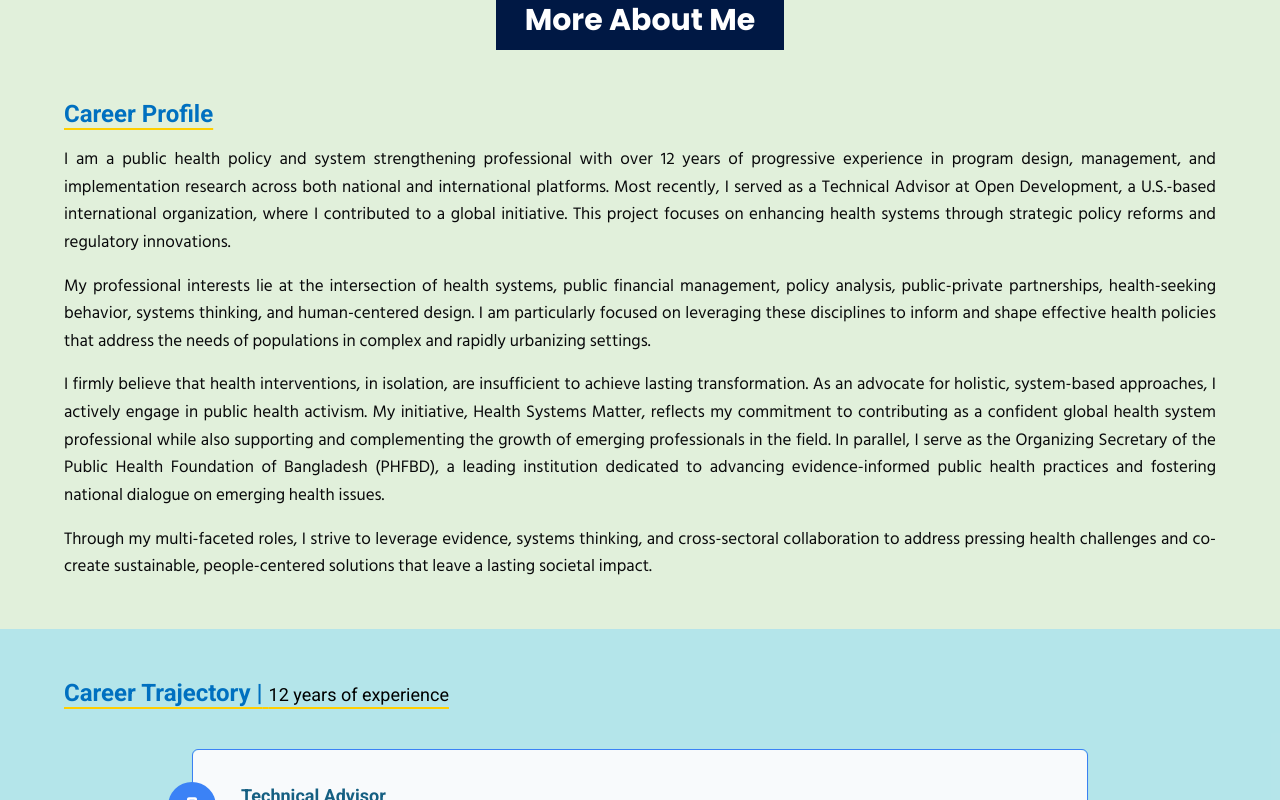
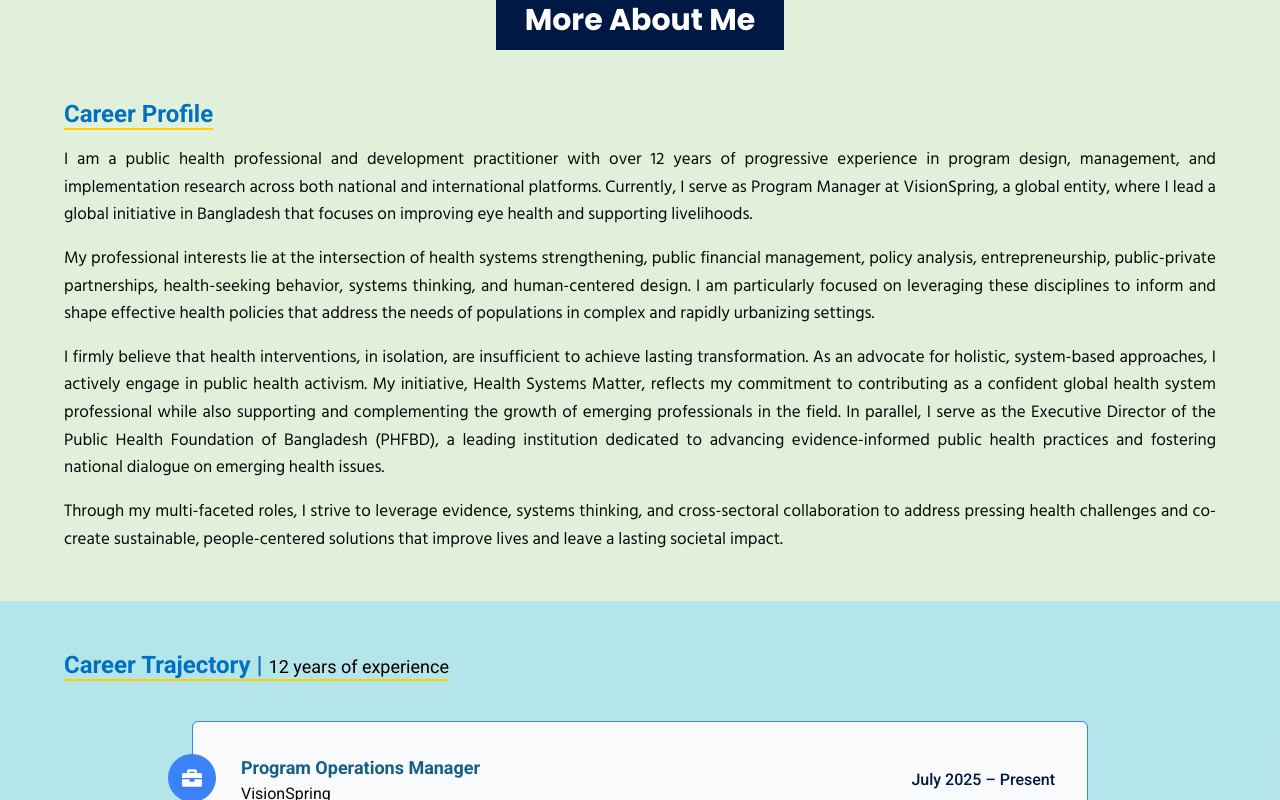
Before and after one commit to Muhammad-AIUB/HSM, a Next.js app: page /sizear in a window 1280 px wide. Shown: the part 1300-2100 px from the top of the page. Built offline with nearby package versions, Linux system fonts and the light colour scheme.

Commit message:
Replace unavailable Facebook video with YouTube link in Media Features and Presence section

```diff
--- a/components/Sizear/AreaOfFocus.tsx
+++ b/components/Sizear/AreaOfFocus.tsx
@@ -9,6 +9,7 @@ const AreaOfFocus = () => {
     { title: "Health System Strengthening", color: "bg-yellow-100" },
     { title: "Environmental Health", color: "bg-red-100" },
     { title: "Health Seeking Behavior", color: "bg-blue-100" },
+    { title: "Eye Health", color: "bg-indigo-100" },
     { title: "Policy and Advocacy", color: "bg-green-100" },
     { title: "Public Financial Management", color: "bg-orange-100" },
     { title: "Strategic Purchasing", color: "bg-purple-100" },
@@ -16,6 +17,7 @@ const AreaOfFocus = () => {
     { title: "Partnership and Collaboration", color: "bg-slate-100" },
     { title: "Knowledge Management", color: "bg-teal-100" },
     { title: "Implementation Research", color: "bg-blue-100" },
+    { title: "Enterprise Strategy and Business Development", color: "bg-pink-100" },
   ];
 
   return (
--- a/components/Sizear/CareerTrajectory.tsx
+++ b/components/Sizear/CareerTrajectory.tsx
@@ -5,6 +5,11 @@ import { FaBriefcase } from "react-icons/fa";
 
 const CareerTrajectory = () => {
   const experiences = [
+    {
+      title: "Program Operations Manager",
+      company: "VisionSpring",
+      date: "July 2025 – Present",
+    },
     {
       title: "Technical Advisor",
       company: "Open Development",
--- a/components/Sizear/MediaFeaturesandPresence.tsx
+++ b/components/Sizear/MediaFeaturesandPresence.tsx
@@ -14,7 +14,7 @@ const mediaFeatures = [
         date: "May 20, 2025",
         platform: "Somoy TV",
         videoUrl:
-            "https://www.facebook.com/plugins/video.php?height=314&href=https%3A%2F%2Fwww.facebook.com%2Fsomoynews.tv%2Fvideos%2F1720686481865627%2F&show_text=false&width=560&t=0",
+            "https://www.youtube.com/embed/Sc7xDXx5cBE",
     },
 
     //! Newly added videos 22 May, 2025
--- a/components/Sizear/MoreAboutMe.tsx
+++ b/components/Sizear/MoreAboutMe.tsx
@@ -13,42 +13,16 @@ const MoreAboutMe = () => {
           </h3>
 
           <p className=" leading-relaxed text-justify pt-4 text-[17px]">
-            I am a public health policy and system strengthening professional
-            with over 12 years of progressive experience in program design,
-            management, and implementation research across both national and
-            international platforms. Most recently, I served as a Technical
-            Advisor at Open Development, a U.S.-based international
-            organization, where I contributed to a global initiative. This
-            project focuses on enhancing health systems through strategic policy
-            reforms and regulatory innovations.
+            I am a public health professional and development practitioner with over 12 years of progressive experience in program design, management, and implementation research across both national and international platforms. Currently, I serve as Program Manager at VisionSpring, a global entity, where I lead a global initiative in Bangladesh that focuses on improving eye health and supporting livelihoods.
           </p>
           <p className=" leading-relaxed text-justify pt-4 text-[17px]">
-            My professional interests lie at the intersection of health systems,
-            public financial management, policy analysis, public-private
-            partnerships, health-seeking behavior, systems thinking, and
-            human-centered design. I am particularly focused on leveraging these
-            disciplines to inform and shape effective health policies that
-            address the needs of populations in complex and rapidly urbanizing
-            settings.
+            My professional interests lie at the intersection of health systems strengthening, public financial management, policy analysis, entrepreneurship, public-private partnerships, health-seeking behavior, systems thinking, and human-centered design. I am particularly focused on leveraging these disciplines to inform and shape effective health policies that address the needs of populations in complex and rapidly urbanizing settings.
           </p>
           <p className=" leading-relaxed text-justify pt-4 text-[17px]">
-            I firmly believe that health interventions, in isolation, are
-            insufficient to achieve lasting transformation. As an advocate for
-            holistic, system-based approaches, I actively engage in public
-            health activism. My initiative, Health Systems Matter, reflects my
-            commitment to contributing as a confident global health system
-            professional while also supporting and complementing the growth of
-            emerging professionals in the field. In parallel, I serve as the
-            Organizing Secretary of the Public Health Foundation of Bangladesh
-            (PHFBD), a leading institution dedicated to advancing
-            evidence-informed public health practices and fostering national
-            dialogue on emerging health issues.
+            I firmly believe that health interventions, in isolation, are insufficient to achieve lasting transformation. As an advocate for holistic, system-based approaches, I actively engage in public health activism. My initiative, Health Systems Matter, reflects my commitment to contributing as a confident global health system professional while also supporting and complementing the growth of emerging professionals in the field. In parallel, I serve as the Executive Director of the Public Health Foundation of Bangladesh (PHFBD), a leading institution dedicated to advancing evidence-informed public health practices and fostering national dialogue on emerging health issues.
           </p>
           <p className=" leading-relaxed text-justify pt-4 text-[17px]">
-            Through my multi-faceted roles, I strive to leverage evidence,
-            systems thinking, and cross-sectoral collaboration to address
-            pressing health challenges and co-create sustainable,
-            people-centered solutions that leave a lasting societal impact.
+            Through my multi-faceted roles, I strive to leverage evidence, systems thinking, and cross-sectoral collaboration to address pressing health challenges and co-create sustainable, people-centered solutions that improve lives and leave a lasting societal impact.
           </p>
         </div>
       </div>
--- a/components/Sizear/PersonalJourney.tsx
+++ b/components/Sizear/PersonalJourney.tsx
@@ -26,7 +26,7 @@ const PersonalJourney = () => {
     {
       year: "2020 – 2025",
       description:
-        "In 2020, I relocated to the Netherlands to pursue my third Master’s degree during the challenging COVID-19 period. Living apart from my family, I developed resilience and selfreliance. This journey inspired me to write and publish a book. Upon returning to Bangladesh, I joined an international organization as a health systems researcher and later transitioned to another global entity, where I’ve worked with pride for over 26 months as a health systems expert. In 2022, the birth of my second daughter brought immense joy to our family. In 2024, I founded Health Systems Matter, a knowledge platform to advance my vision for impactful contributions in the health sector.",
+        "In 2020, I relocated to the Netherlands to pursue my third Master's degree during the challenging COVID-19 period. Living apart from my family, I developed resilience and selfreliance. This journey inspired me to write and publish a book. Upon returning to Bangladesh, I joined an international organization as a health systems researcher and later transitioned to another global entity, where I've worked with pride for over 27 months as a health systems expert. In 2022, the birth of my second daughter brought immense joy to our family. In 2024, I founded Health Systems Matter, a knowledge platform to advance my vision for impactful contributions in the health sector. I currently work with an international organization, leading a global program focused on improving eye health in Bangladesh.",
     },
   ];
 
--- a/components/Sizear/ProfessionalMembership.tsx
+++ b/components/Sizear/ProfessionalMembership.tsx
@@ -58,14 +58,8 @@ export default function ProfessionalMemberships() {
         </h3>
 
         <p className="mb-8 text-black text-[17px] text-justify">
-          As a passionate public health leader, I serve as the Organizing
-          Secretary of the Public Health Foundation of Bangladesh (PHFBD), a key
-          organization promoting evidence-based public health knowledge
-          nationally. I played a pivotal role in organizing the 8th, 9th, and
-          10th International Public Health Conferences in 2021, 2023, and 2024,
-          along with several national and international events. Additionally, I
-          am an active member of Health Systems Global, the Public Health
-          Association of Bangladesh, and the Alliance for Health Reforms.
+          I am a dedicated public health leader currently serving as the Executive Director of the Public Health Foundation of Bangladesh (PHFBD). Before this, I spent four impactful years as the Organizing Secretary. PHFBD promotes evidence-based public health knowledge across the country. I played a key role in organizing the 8th, 9th, and 10th International Public Health Conferences in 2021, 2023, and 2024. I also led several national and international events. My current focus is on ensuring the sustainability and growth of PHFBD's activities.
+          In addition, I am a Member of Health Systems Global, Life Member of the Public Health Association of Bangladesh, and Co-Convenor of the Alliance for Health Reforms.
         </p>
 
         <motion.div
--- a/components/Sizear/WritingsAndPublications.tsx
+++ b/components/Sizear/WritingsAndPublications.tsx
@@ -19,9 +19,7 @@ const WritingsAndPublications = () => {
                         journey involves conducting research to understand
                         complex health sector challenges and generate evidence
                         that supports government initiatives through targeted
-                        advocacy. I have contributed as both first author and
-                        co-author to numerous scholarly publications featured in
-                        reputable, peer-reviewed journals.
+                        advocacy. My work has been published in respected journals like BMC Health Services, BMJ Open, Nature, and PLOS One. I regularly contribute to national newspapers and global platforms, sharing insights as a public health storyteller.
                     </p>
                 </div>
 
```
Also changed, not shown: components/Sizear/EducationalBackground.tsx (+4 -11 lines).
